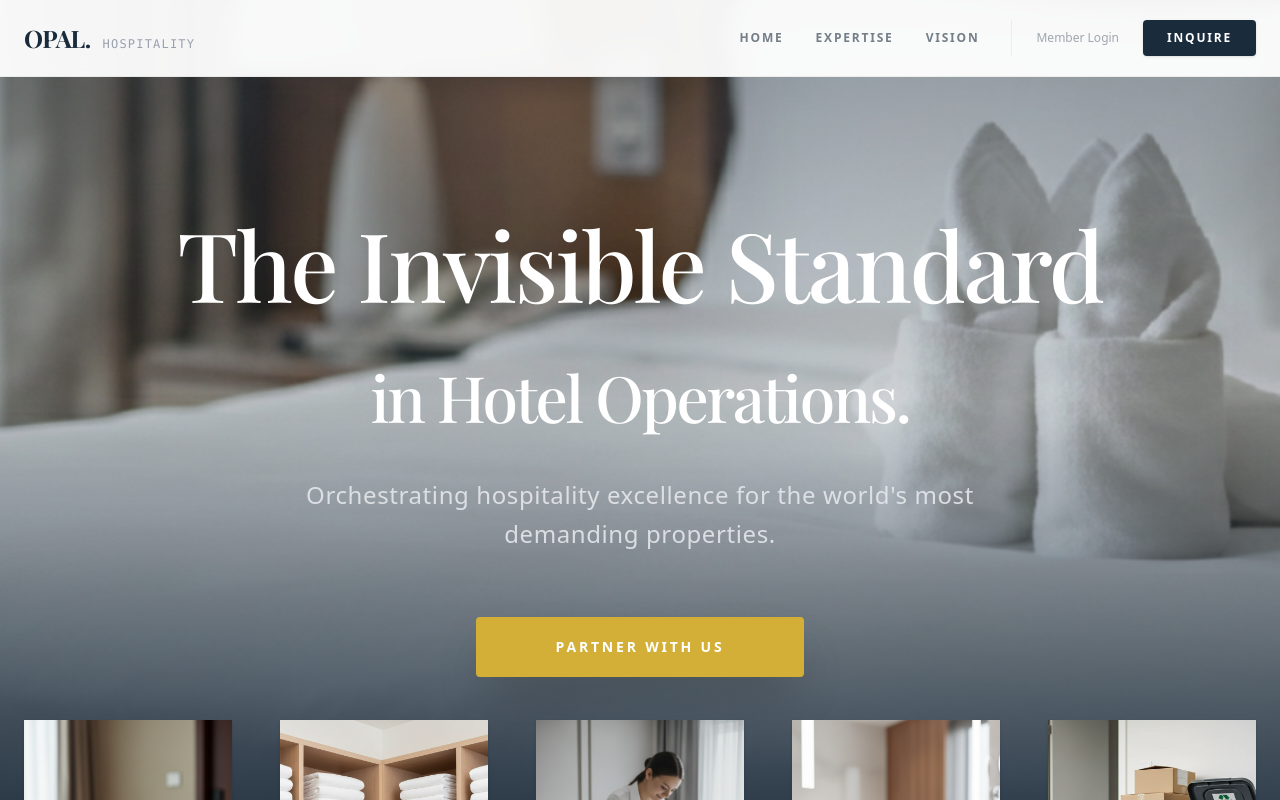
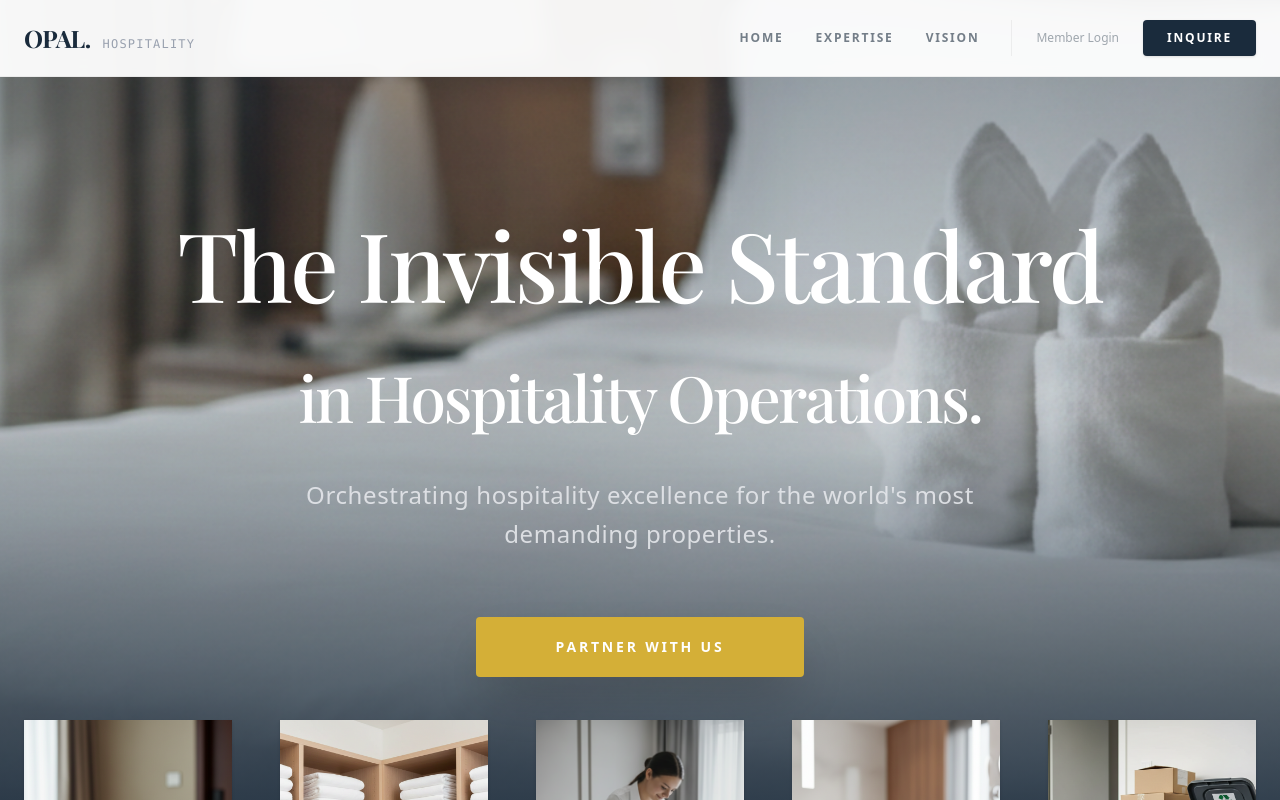
Before and after one commit to M-Shadab/olin-website, a Next.js app: page / in a window 1280 px wide. Shown: the top 800 px of the page. Built offline with nearby package versions, Linux system fonts and the light colour scheme; a web font is replaced by a local one.

Commit message:
Hero text updated

```diff
--- a/app/page.tsx
+++ b/app/page.tsx
@@ -50,7 +50,7 @@ export default function Home() {
         <div className="relative z-20 w-full max-w-5xl px-6 md:px-12 text-center pt-20">
            {/* <div className="absolute inset-0 bg-gradient-to-b from-navy/30 via-transparent to-navy/90 z-10 pointer-events-none" /> */}
             <h1 className="text-5xl md:text-7xl lg:text-8xl font-playfair font-medium text-white mb-8 tracking-tight leading-tight">
-              The Invisible Standard <br/><span className="text-gray-100 md:text-white text-[2rem] md:text-[3rem] lg:text-[4rem]">in Hotel Operations.</span>
+              The Invisible Standard <br/><span className="text-gray-100 md:text-white text-[2rem] md:text-[3rem] lg:text-[4rem]">in Hospitality Operations.</span>
             </h1>
             <p className="text-xl md:text-2xl text-gray-200 font-light leading-relaxed max-w-3xl mx-auto mb-16 tracking-wide opacity-90">
               Orchestrating hospitality excellence for the world's most demanding properties.
```
